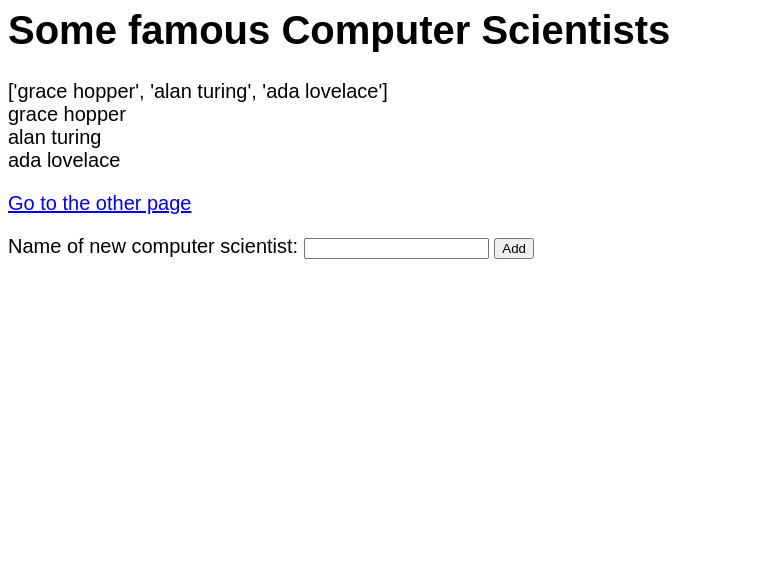
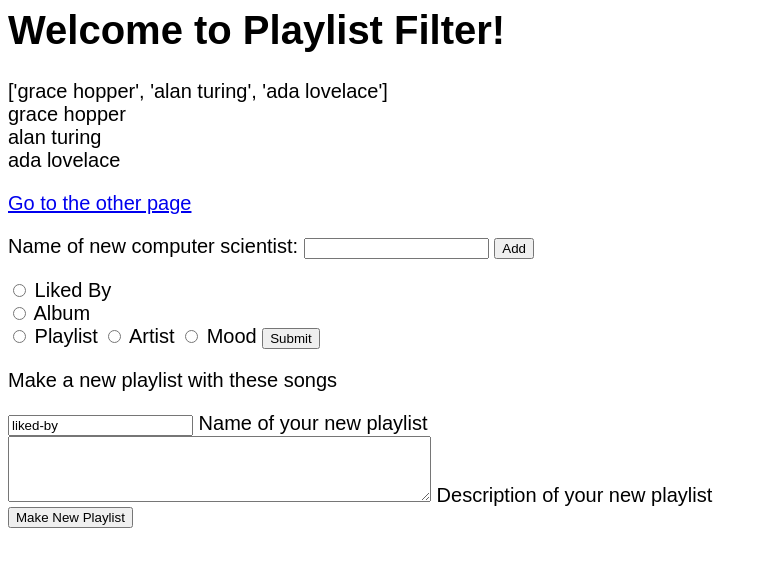
Before and after one commit to Aiko346/MusicDatabaseProj, a Flask app: page / in a window 1280 px wide. Shown: the top 567 px of the page, without its empty margins (0-768 px from the left). Run offline with Flask 2, Linux system fonts and the light colour scheme; data comes from the database, SQL or seed files in the repository; parts of the project's set-up code (start-up, migrations or seed data) failed here and were passed over.

Commit message:
Test idea

```diff
--- a/server.py
+++ b/server.py
@@ -16,7 +16,6 @@ from flask import Flask, request, render_template, g, redirect, Response
 
 tmpl_dir = os.path.join(os.path.dirname(os.path.abspath(__file__)), 'templates')
 app = Flask(__name__, template_folder=tmpl_dir)
-
 
 #
 # The following is a dummy URI that does not connect to a valid database. You will need to modify it to connect to your Part 2 database in order to use the data.
@@ -47,6 +46,9 @@ engine.execute("""CREATE TABLE IF NOT EXISTS test (
 );""")
 engine.execute("""INSERT INTO test(name) VALUES ('grace hopper'), ('alan turing'), ('ada lovelace');""")
 
+# track current filter params in session
+# format session.filter_yes={playlist: [], song: [], mood: [], artist:[], album[], liked_by[]}
+# format session.filter_no={playlist: [], song: [], mood: [], artist:[], album[], liked_by[]}
 
 @app.before_request
 def before_request():
@@ -63,6 +65,10 @@ def before_request():
     print("uh oh, problem connecting to database")
     import traceback; traceback.print_exc()
     g.conn = None
+
+
+
+
 
 @app.teardown_request
 def teardown_request(exception):
@@ -176,6 +182,19 @@ def login():
     abort(401)
     this_is_never_executed()
 
+@app.route('/filter', methods=['POST'])
+def add():
+  filter_option = request.form['filter-option']
+  #g.conn.execute('INSERT INTO test(name) VALUES (%s)', name)
+
+
+  return redirect('/')
+
+@app.route('/add', methods=['POST'])
+def add():
+  name = request.form['name']
+  g.conn.execute('INSERT INTO test(name) VALUES (%s)', name)
+  return redirect('/')
 
 if __name__ == "__main__":
   import click
--- a/templates/index.html
+++ b/templates/index.html
@@ -1,6 +1,6 @@
 <html>
 <style>
-    body{
+  body {
     font-size: 15pt;
     font-family: arial;
   }
@@ -8,7 +8,7 @@
 
 
 <body>
-  <h1>Some famous Computer Scientists</h1>
+  <h1>Welcome to Playlist Filter!</h1>
   <div>{{data}}</div>
 
   <div>
@@ -23,6 +23,30 @@
     <p>Name of new computer scientist: <input type="text" name="name"> <input type="submit" value="Add"></p>
   </form>
 
+
+  <form method="POST" action="/filter">
+    <input type="radio" id="liked-by" name="filter_option" value="liked-by">
+    <label for="liked-by">Liked By</label><br>
+    <input type="radio" id="album" name="filter_option"  value="album">
+    <label for="album">Album</label><br>
+    <input type="radio" id="playlist" name="filter_option"  value="playlist">
+    <label for="playlist">Playlist</label>
+    <input type="radio" id="artist" name="filter_option"  value="artist">
+    <label for="artist">Artist</label>
+    <input type="radio" id="mood" name="filter_option"  value="mood">
+    <label for="mood">Mood</label>
+    <input type="submit" value="Submit">
+  </form>
+
+  <p>Make a new playlist with these songs</p>
+  <form method="POST" action="/add">
+    <input type="text" id="playlist-name" name="filter_option" value="liked-by">
+    <label for="playlist-name">Name of your new playlist</label><br>
+    <textarea id="playlist-description" name="playlist-description" rows="4" cols="50"></textarea>
+    <label for="playlist-description">Description of your new playlist</label><br>
+    <input type="submit" value="Make New Playlist">
+  </form>
+
 </body>
 
 
```
Lines whose indentation alone changed are shown as unchanged.
